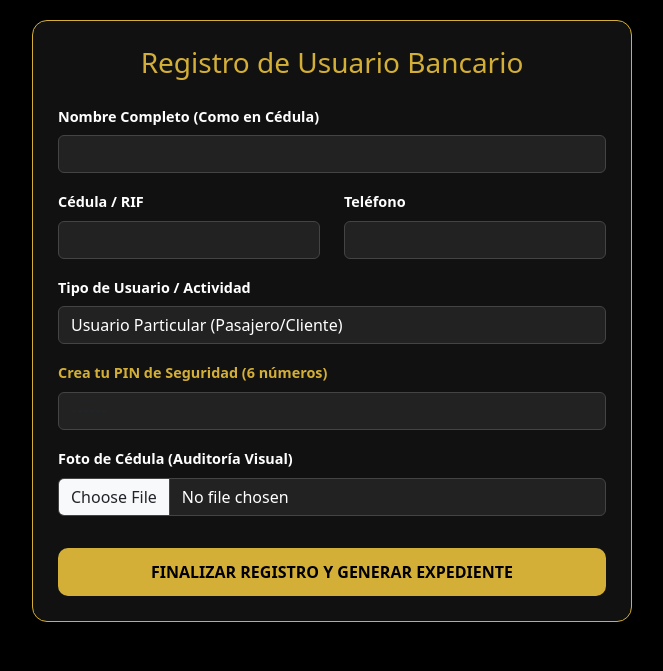
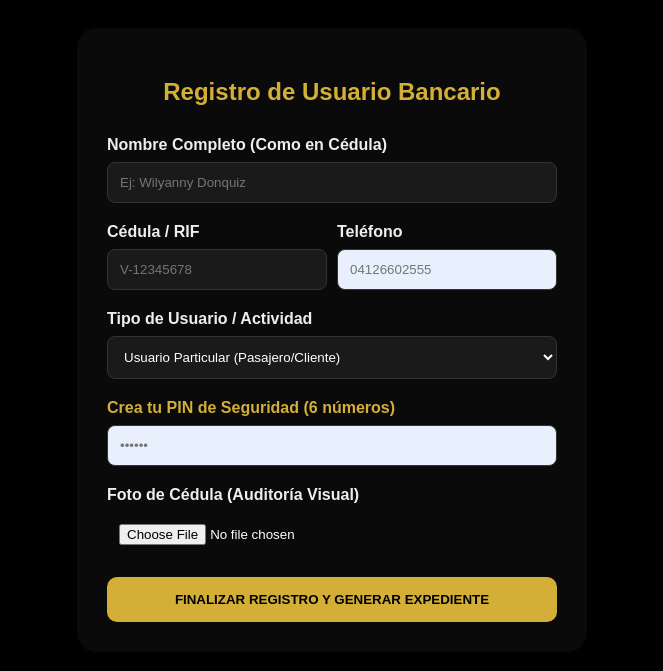
Before and after one commit to willpay2026/willpay, a Flask app: page /registro in a window 1280 px wide. Shown: the top 671 px of the page, without its empty margins (308-971 px from the left). Run offline with Flask 3, Linux system fonts and the light colour scheme; some libraries are stand-ins or nearby versions.

Commit message:
Update registro.html

```diff
--- a/templates/registro.html
+++ b/templates/registro.html
@@ -3,79 +3,51 @@
 <head>
     <meta charset="UTF-8">
     <meta name="viewport" content="width=device-width, initial-scale=1.0">
-    <title>Registro KYC | Will-Pay</title>
-    <link href="https://cdn.jsdelivr.net/npm/bootstrap@5.3.0/dist/css/bootstrap.min.css" rel="stylesheet">
+    <title>Will-Pay | Registro</title>
     <style>
-        body { background: #000; color: white; padding: 20px; }
-        .card-kyc { background: #111; border: 1px solid #D4AF37; border-radius: 15px; padding: 25px; max-width: 600px; margin: auto; }
-        .oro { color: #D4AF37; }
-        .form-label { font-weight: bold; font-size: 0.9rem; }
-        .input-will { background: #222 !important; color: white !important; border: 1px solid #444 !important; }
-        .btn-will { background: #D4AF37; color: black; font-weight: bold; width: 100%; padding: 12px; border: none; border-radius: 10px; }
-        .hidden-field { display: none; }
+        body { background-color: #000; color: white; font-family: sans-serif; padding: 20px; }
+        .register-card { background: #0a0a0a; border-radius: 20px; padding: 30px; max-width: 450px; margin: auto; }
+        h2 { color: #d4af37; text-align: center; margin-bottom: 30px; }
+        label { display: block; margin-bottom: 8px; font-weight: bold; color: #eee; }
+        input, select { width: 100%; padding: 12px; margin-bottom: 20px; border-radius: 8px; border: 1px solid #333; background: #1a1a1a; color: white; box-sizing: border-box; }
+        input[type="file"] { background: none; border: none; }
+        .btn-finalizar { width: 100%; padding: 15px; background: #d4af37; color: black; border: none; border-radius: 10px; font-weight: bold; cursor: pointer; text-transform: uppercase; }
+        .resaltado { background: #e8f0fe !important; color: #333 !important; }
     </style>
 </head>
 <body>
-    <div class="card-kyc">
-        <h3 class="text-center oro mb-4">Registro de Usuario Bancario</h3>
-        <form action="/procesar_registro" method="POST" enctype="multipart/form-data">
+    <div class="register-card">
+        <h2>Registro de Usuario Bancario</h2>
+        <form action="/registro_proceso" method="POST" enctype="multipart/form-data">
+            <label>Nombre Completo (Como en Cédula)</label>
+            <input type="text" name="nombre" placeholder="Ej: Wilyanny Donquiz" required>
 
-            <div class="mb-3">
-                <label class="form-label">Nombre Completo (Como en Cédula)</label>
-                <input type="text" name="nombre" class="form-control input-will" required>
-            </div>
-            <div class="row">
-                <div class="col-md-6 mb-3">
-                    <label class="form-label">Cédula / RIF</label>
-                    <input type="text" name="cedula" class="form-control input-will" required>
+            <div style="display: flex; gap: 10px;">
+                <div style="flex: 1;">
+                    <label>Cédula / RIF</label>
+                    <input type="text" name="cedula" placeholder="V-12345678" required>
                 </div>
-                <div class="col-md-6 mb-3">
-                    <label class="form-label">Teléfono</label>
-                    <input type="text" name="telefono" class="form-control input-will" required>
+                <div style="flex: 1;">
+                    <label>Teléfono</label>
+                    <input type="text" name="telefono" class="resaltado" placeholder="04126602555" required>
                 </div>
             </div>
 
-            <div class="mb-3">
-                <label class="form-label">Tipo de Usuario / Actividad</label>
-                <select name="actividad" id="actividadSelect" class="form-select input-will" onchange="checkActividad()" required>
-                    <option value="usuario">Usuario Particular (Pasajero/Cliente)</option>
-                    <option value="chofer_ind">Chofer Independiente</option>
-                    <option value="linea_transporte">Línea de Transporte</option>
-                    <option value="transporte_urbano">Transporte Público Urbano</option>
-                    <option value="moto_taxi">Moto Taxista</option>
-                    <option value="manualidades">Manualidades</option>
-                </select>
-            </div>
+            <label>Tipo de Usuario / Actividad</label>
+            <select name="tipo">
+                <option>Usuario Particular (Pasajero/Cliente)</option>
+                <option>Comercio / Emprendedor</option>
+                <option>Chofer / Transporte</option>
+            </select>
 
-            <div id="campoExtra" class="mb-3 hidden-field">
-                <label class="form-label oro">Nombre de la Línea / Empresa</label>
-                <input type="text" name="nombre_linea" class="form-control input-will" placeholder="Escriba el nombre aquí...">
-            </div>
+            <label style="color: #d4af37;">Crea tu PIN de Seguridad (6 números)</label>
+            <input type="password" name="pin" class="resaltado" maxlength="6" placeholder="••••••" required>
 
-            <div class="mb-3">
-                <label class="form-label oro">Crea tu PIN de Seguridad (6 números)</label>
-                <input type="password" name="pin" class="form-control input-will" maxlength="6" placeholder="••••••" required>
-            </div>
+            <label>Foto de Cédula (Auditoría Visual)</label>
+            <input type="file" name="foto_cedula" required>
 
-            <div class="mb-3">
-                <label class="form-label">Foto de Cédula (Auditoría Visual)</label>
-                <input type="file" name="foto_cedula" class="form-control input-will">
-            </div>
-
-            <button type="submit" class="btn-will mt-3">FINALIZAR REGISTRO Y GENERAR EXPEDIENTE</button>
+            <button type="submit" class="btn-finalizar">FINALIZAR REGISTRO Y GENERAR EXPEDIENTE</button>
         </form>
     </div>
-
-    <script>
-        function checkActividad() {
-            var select = document.getElementById("actividadSelect").value;
-            var campoExtra = document.getElementById("campoExtra");
-            if (select === "linea_transporte" || select === "taxi") {
-                campoExtra.style.display = "block";
-            } else {
-                campoExtra.style.display = "none";
-            }
-        }
-    </script>
 </body>
 </html>
```
